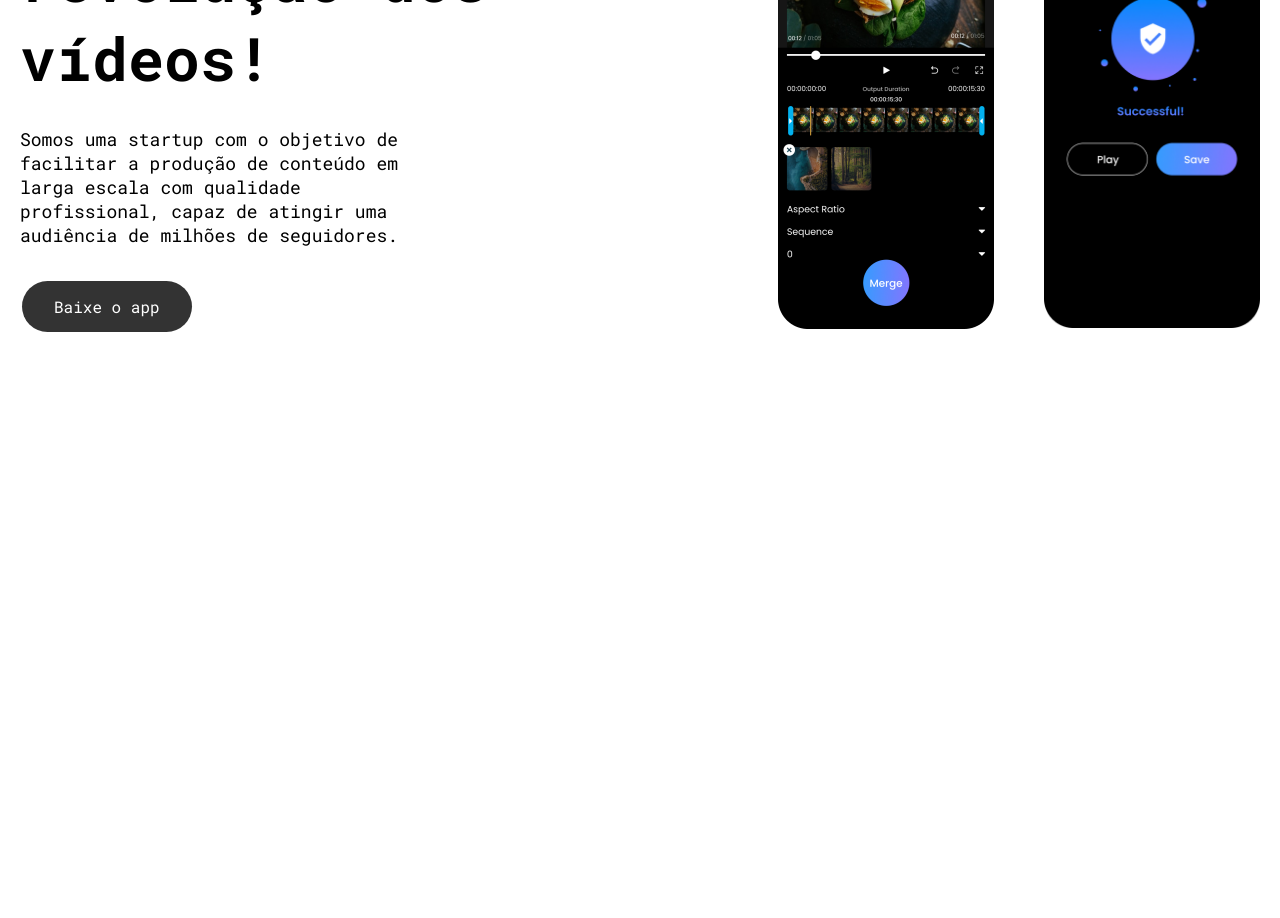
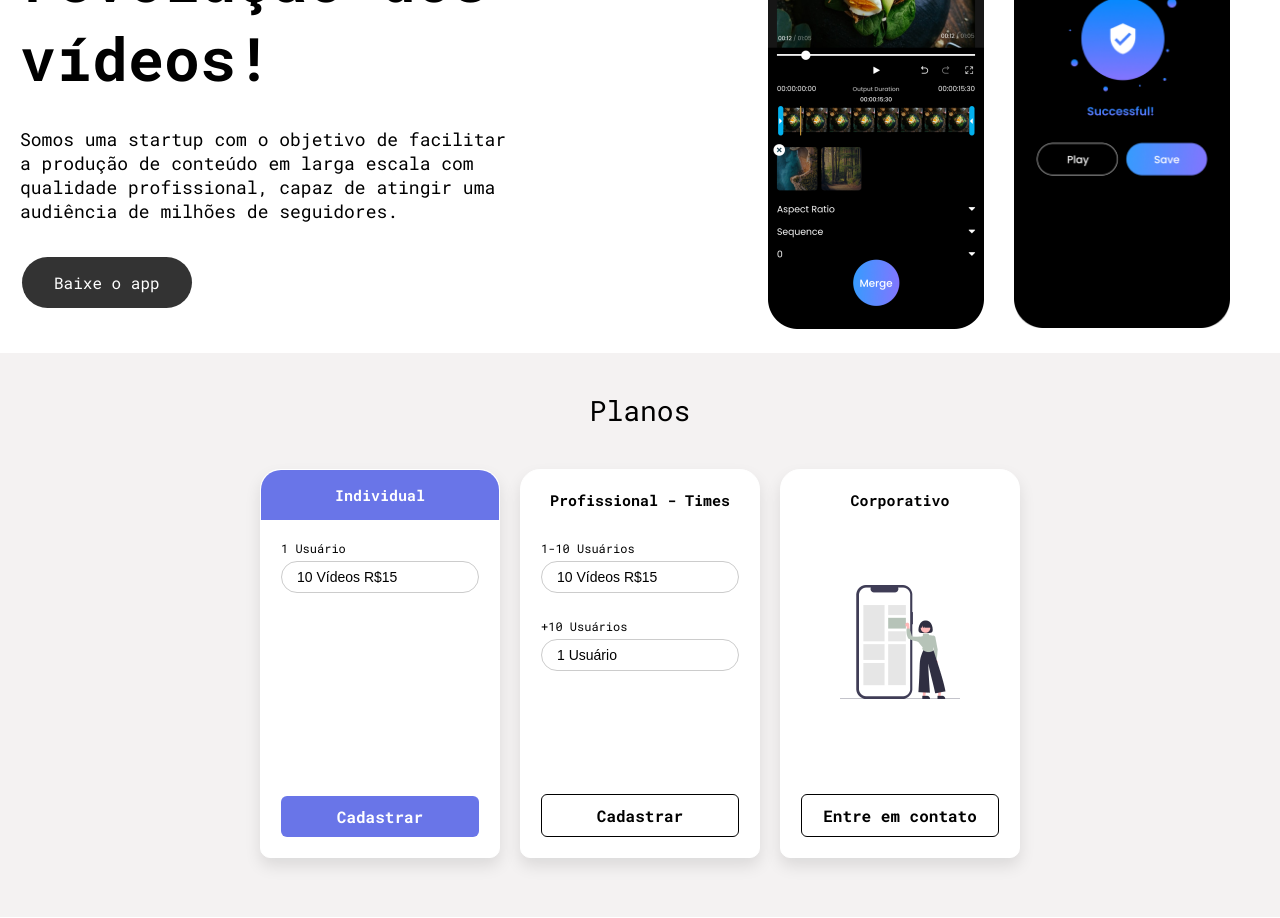
Before and after one commit to EricYj15/react-CP, a React (Vite) app: page /sobre in a window 1280 px wide. Shown: the part 260-1178 px from the top of the page. Before the commit the page ends 800 px from the top, so only its background shows below. Built offline with nearby package versions, Linux system fonts and the light colour scheme.

Commit message:
Add files via upload

```diff
--- a/src/Componentes/Card/index.jsx
+++ b/src/Componentes/Card/index.jsx
@@ -13,7 +13,7 @@ export default function Card({ dados }) {
                             }
                         }
                     >
-                        <div className="card">
+                        <div className="skillcard">
                             <div className="row">
                                 <p>0{index + 1}</p>
                                 <img
--- a/src/Componentes/Imagem/index.jsx
+++ b/src/Componentes/Imagem/index.jsx
@@ -2,7 +2,7 @@
 function Imagem() {
   return (
     <div>
-      <img src="public\img.png" style={{ width: '550px', height: 'auto' }} />
+      <img src="img.png" style={{ width: '550px', height: 'auto' }} />
     </div>
   );
 }
--- a/src/Componentes/ImagemS/index.jsx
+++ b/src/Componentes/ImagemS/index.jsx
@@ -2,7 +2,7 @@
 function ImagemS() {
   return (
     <div className="rowS">
-      <img src="public\sobre.png" style={{ width: '216px', height: 'auto' }} />
+      <img src="sobre.png" style={{ width: '216px', height: 'auto' }} />
     </div>
   );
 }
--- a/src/Componentes/ImagemS2/index.jsx
+++ b/src/Componentes/ImagemS2/index.jsx
@@ -1,7 +1,7 @@
 function ImagemS2() {
   return (
     <div className="rowS">
-      <img src="public\sobre2.png" style={{ width: '216px', height: 'auto' }} />
+      <img src="sobre2.png" style={{ width: '216px', height: 'auto' }} />
     </div>
   );
 }
--- a/src/Componentes/Skills/index.jsx
+++ b/src/Componentes/Skills/index.jsx
@@ -5,13 +5,13 @@ function Skills({ skills }) {
   const habilidades = [
     {
       titulo: "Youtube",
-      icone: "/public/y.png",
+      icone: "y.png",
       conteudo: "Produza conteúdo cativante e conquiste seu público com vídeos de alta qualidade no maior palco digital do mundo.",
       color: "#F1C2B0"
     },
     {
       titulo: "Tiktok",
-      icone: "/public/t.png",
+      icone: "t.png",
       conteudo: "Faça sua criatividade brilhar em vídeos curtos e envolventes que vão cativar a comunidade global do TikTok.",
       tempoxp: "1 meses",
       color: "#F9EB98",
@@ -19,14 +19,14 @@ function Skills({ skills }) {
     },
     {
       titulo: "Facebook",
-      icone: "/public/f.png",
+      icone: "f.png",
       conteudo: "Conecte-se com sua audiência de forma autêntica e impactante através de vídeos que se destacam no feed do Facebook.",
       tempoxp: "0 meses",
       color: "#C0D9DD"
     },
     {
       titulo: "Instagram",
-      icone: "/public/i.png",
+      icone: "i.png",
       conteudo: "Compartilhe suas histórias de maneira única e conquiste milhões de likes no Instagram utilizando Stories e Reels.",
       tempoxp: "0 meses",
       color: "#6975E8"
--- a/src/index.css
+++ b/src/index.css
@@ -69,6 +69,26 @@ nav ul li a {
   display: flex;
   justify-content: center;
   padding: 20px;
+}
+
+#info h1 {
+  font-size: 60px;
+  font-weight: 700;
+  line-height: 74px;
+  text-align: left;
+  max-width: 600px;
+
+}
+
+.coluna {
+  display: flex;
+  justify-content: center;
+  flex-direction: column;
+}
+
+.coluna h1 {
+  padding-bottom: 50px;
+
 }
 
 .personal-info h2{
@@ -189,27 +209,16 @@ footer {
 
 .row2 {
   display: flex;
-  align-items:baseline;
-
-  margin: 8px;
-  border-radius: 100px;
-}
-
-
-.row3 {
-  display: flex;
   align-items: row;
-  border-radius: 500px;
+  justify-content: space-between;
   padding: 10px;
-  margin: 100px;
-
 }
 
 .imgS {
   padding-right: 50px;
 }
 
-.card {
+.skillcard {
   display: flex;
   flex-direction: column;
   max-width: 250px;
@@ -222,8 +231,12 @@ footer {
 }
 
 .card h3 {
-  font-size: 32px;
-  font-weight: 500;
+  font-size: 15px;
+  font-weight: 700;
+  display: flex;
+  align-items: center;
+  flex-direction: column;
+  padding-bottom: 25px;
 }
 
 .cont {
@@ -241,27 +254,187 @@ footer {
 .sobre-info p{
   font-size: 18px;
   padding-bottom: 30px;
-  max-width: 400px;
+  max-width: 500px;
   font-weight: 400px;
 }
 
-#info h1 {
-  font-size: 60px;
-  font-weight: 700;
-  line-height: 74px;
-  text-align: left;
-  max-width: 600px;
+.rowS {
+  padding-right: 30px;
+}
+
+.planos {
+  background-color: #F4F2F2;
+}
+
+.container h1{
+  font-weight: 400;
+  font-size: 28px;
+  padding: 40px;
+}
+
+.container{
+  display: flex;
+  flex-direction: column;
+  align-items: center;
+  max-height: 564px;
+}
+
+
+.cards-container {
+  display: flex;
+  justify-content: space-between;
+  gap: 20px;
+  padding-bottom: 60px;
+}
+
+.card {
+  width: 240px;
+  height: 389px;
+  border: 1px solid #ffffff;
+  border-radius: 20px 20px 10px 10px;
+  padding: 20px;
+  box-shadow: 0px 8px 16px rgba(0, 0, 0, 0.1);
+  display: flex;
+  flex-direction: column;
+  align-items: center;
+  background-color: #fff;
+  opacity: 1;
+}
+
+.card-individual {
+  position: relative;
+}
+
+.card-individual h3 {
+  background-color: #6975E8;
+  color: white;
+  padding: 15px;
+  border-radius: 20px 20px 0 0;
+  width: calc(100% + 40px);
+  margin: -20px -20px 15px -20px;
 
 }
 
-.coluna {
-  display: flex;
-  justify-content: center;
-  flex-direction: column;
+.card-divider {
+  border: 0;
+  border-top: 4px solid #6975E8;
+  width: 100%;
+  margin: 15px 0;
 }
 
-.coluna h1 {
-  padding-bottom: 50px;
+.dropdown {
+  width: 100%;
+  position: relative;
+}
+
+.dropdown-title {
+  font-size: 12px;
+  margin-bottom: 5px;
+  margin-top: 5px;
+}
+
+.dropdown-button {
+  background-color: #ffffff;
+  color: #000;
+  width: 100%;
+  height: 32px;
+  font-size: 14px;
+  border: 1px solid #ccc;
+  border-radius: 50px;
+  text-align: left;
+  padding-left: 15px;
+  cursor: pointer;
+  margin-bottom: 20px;
+
+}
+
+.dropdown-content {
+  display: none;
+  position: absolute;
+  background-color: #f9f9f9;
+  min-width: 100%;
+  max-height: 200px;
+  overflow-y: auto;
+  box-shadow: 0px 8px 16px rgba(0, 0, 0, 0.2);
+  border-radius: 10px;
+  z-index: 1;
+}
+
+.dropdown-content a {
+  color: black;
+  padding: 12px 16px;
+  text-decoration: none;
+  display: block;
+
+}
+
+.dropdown-content a:hover {
+  background-color: #ddd;
+}
+
+.dropdown:hover .dropdown-content {
+  display: block;
+}
+
+.register-button {
+  border: none;
+  padding: 10px 20px;
+  border-radius: 6px;
+  font-size: 16px;
+  cursor: pointer;
+  width: 100%;
+  margin-top: auto;
+  font-weight: 700;
+}
+
+.register-button-individual {
+  background-color: #6975E8;
+  color: white;
+  text-align: center;
+}
+
+.register-button-profissional,
+.register-button-corporativo {
+  background-color: #fff;
+  color: #000;
+  border: 1px solid #000;
+  text-align: center;
+}
+
+.card-image {
+  width: 120px;
+  height: 114px;
+  object-fit: cover;
+  margin-top: 50px;
+}
+
+.contato-img img {
+  width: auto;
+  height: 50px;
+  top: 530.2px;
+  left: 125px;
+  margin: 10px;
+}
+
+.box {
+  /* width: 50%; */
+  /* float: left; */
+  height: 500px;
+  color: #B9B7B7;
+ }
+
+ .linha-vertical {
+  border-left: 2px solid;
+  box-sizing: border-box;
+ }
+
+.contato-img img {
+  width: auto;
+  height: 50px;
+  top: 530.2px;
+  left: 125px;
+  margin: 10px;
+
 
 }
 
@@ -280,25 +453,3 @@ footer {
   border-radius: 100px;
   border-style: none;
 }
-
-.box {
-  /* width: 50%; */
-  /* float: left; */
-  height: 500px;/*Altura da linha*/
-  color: #B9B7B7;
- }
-
- .linha-vertical {
-  border-left: 2px solid;/* Adiciona borda esquerda na div como ser fosse uma linha.*/
-  box-sizing: border-box;
- }
-
-.contato-img img {
-  width: auto;
-  height: 50px;
-  top: 530.2px;
-  left: 125px;
-  margin: 10px;
-
-
-}
--- a/src/pages/Contato.jsx
+++ b/src/pages/Contato.jsx
@@ -14,10 +14,10 @@ function Contato() {
         <img src="discord.png" alt="" />
  </div>
 </div>
-<div class="box">
+<div className="box">
 
 </div>
-<div class="box linha-vertical">
+<div className="box linha-vertical">
 
 </div>
         <ContactForm/>
--- a/src/pages/Sobre.jsx
+++ b/src/pages/Sobre.jsx
@@ -1,19 +1,24 @@
 import ConteudoSobre from "../Componentes/ConteudoSobre";
 import ImagemS from "../Componentes/ImagemS";
 import ImagemS2 from "../Componentes/ImagemS2";
+import Planos from "../Componentes/Planos";
 
 
 function Sobre() {
     return (
+<>
 <div className="sobre-info">
     <section id='info'>
         <ConteudoSobre />
-                <div className="imgS">
         <ImagemS />
-                </div>
         <ImagemS2 />
     </section>
     </div>
+    <div>
+        <Planos/>
+    </div>
+
+    </>
     );
 }
 
```
Lines whose indentation alone changed are shown as unchanged.
